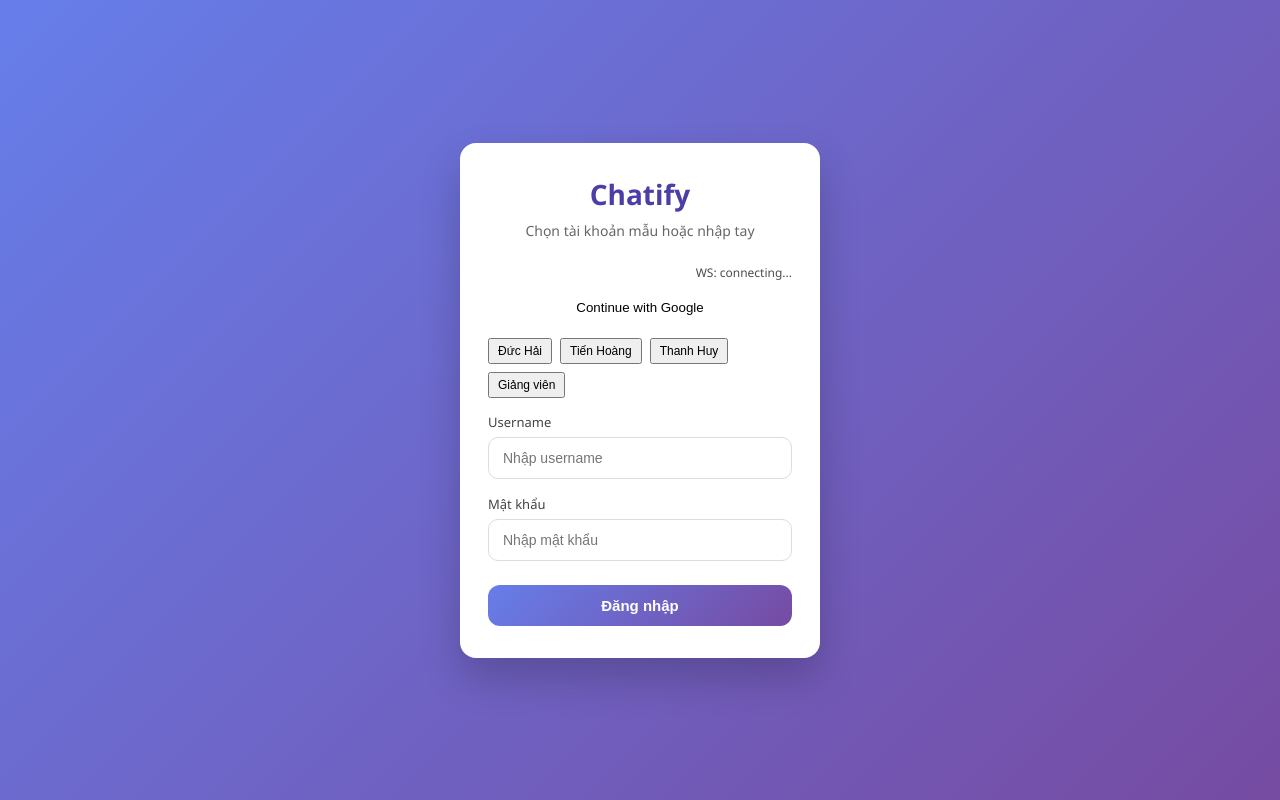
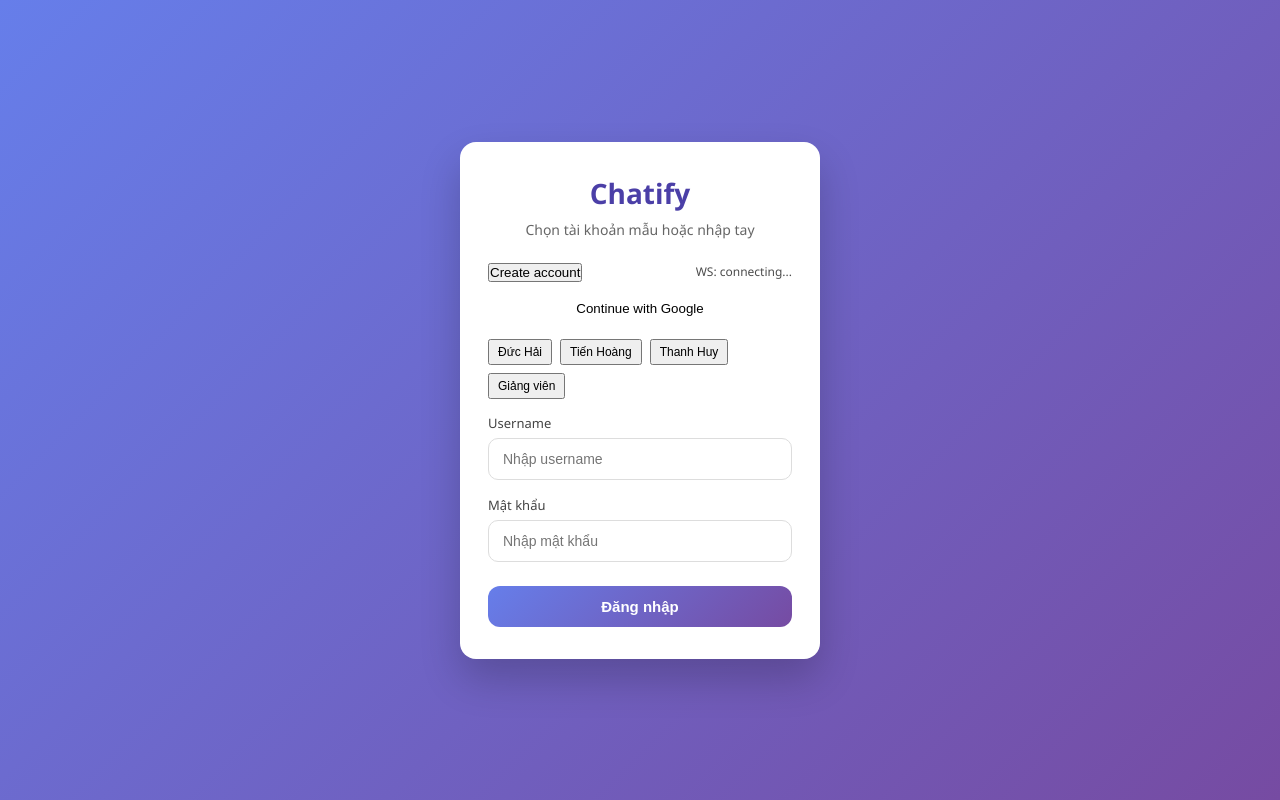
Before and after one commit to PTHoang123/CDWeb, a React (Vite) app: page / in a window 1280 px wide. Built offline with nearby package versions, Linux system fonts and the light colour scheme; no server answers.

Commit message:
update login

```diff
--- a/src/login/login.jsx
+++ b/src/login/login.jsx
@@ -5,7 +5,7 @@ import { auth, googleProvider } from "../firebase";
 import useWs from "../context/useWs";
 import { loginOverWs } from "../api/wsAuth";
 
-const Login = ({ onLoginSuccess }) => {
+const Login = ({ onLoginSuccess, onGoRegister }) => {
   const { client, connected } = useWs();
 
   const [username, setUsername] = useState("");
@@ -56,9 +56,15 @@ const Login = ({ onLoginSuccess }) => {
       const cred = await signInWithPopup(auth, googleProvider);
       const user = cred.user;
 
-      // You can store token if needed
       const idToken = await user.getIdToken();
       localStorage.setItem("firebase_id_token", idToken);
+
+      // IMPORTANT:
+      // Google login is only Firebase Auth. Your WS server still needs a WS username.
+      // Strategy (simple): let Google login through Firebase, then use email prefix as suggested WS username.
+      const wsUsernameSuggestion = (
+        user.email?.split("@")[0] || user.uid
+      ).slice(0, 20);
 
       onLoginSuccess({
         provider: "google",
@@ -66,9 +72,9 @@ const Login = ({ onLoginSuccess }) => {
         email: user.email,
         displayName: user.displayName,
         photoURL: user.photoURL,
+        wsUsernameSuggestion,
       });
     } catch (err) {
-      // Common cases: popup closed, unauthorized domain, config missing
       setError(err?.message || "Google login failed");
     } finally {
       setGoogleLoading(false);
@@ -84,10 +90,17 @@ const Login = ({ onLoginSuccess }) => {
         <div
           style={{
             display: "flex",
-            justifyContent: "flex-end",
+            justifyContent: "space-between",
             marginBottom: 8,
           }}
         >
+          <button
+            type="button"
+            onClick={onGoRegister}
+            style={{ cursor: "pointer" }}
+          >
+            Create account
+          </button>
           <span style={{ fontSize: 12, opacity: 0.7 }}>
             WS: {connected ? "online" : "connecting..."}
           </span>
```
